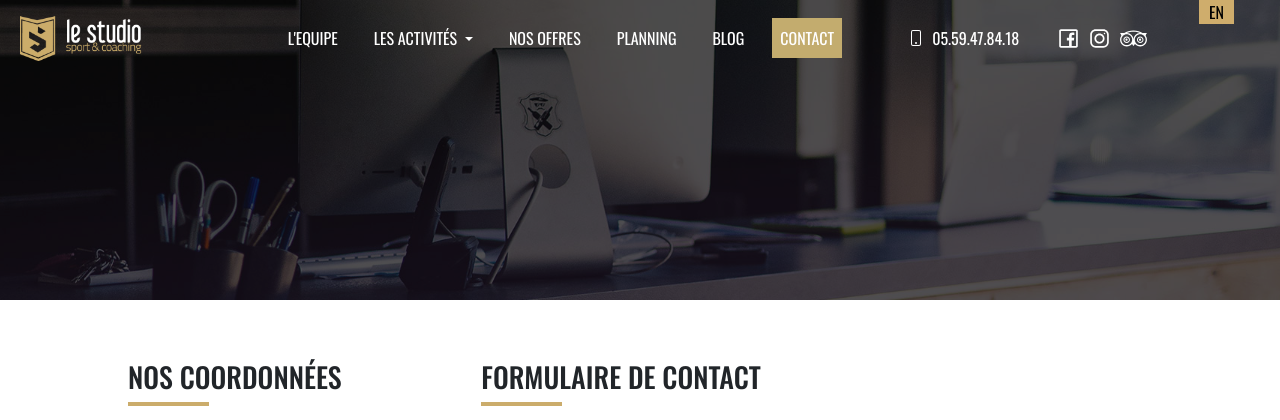
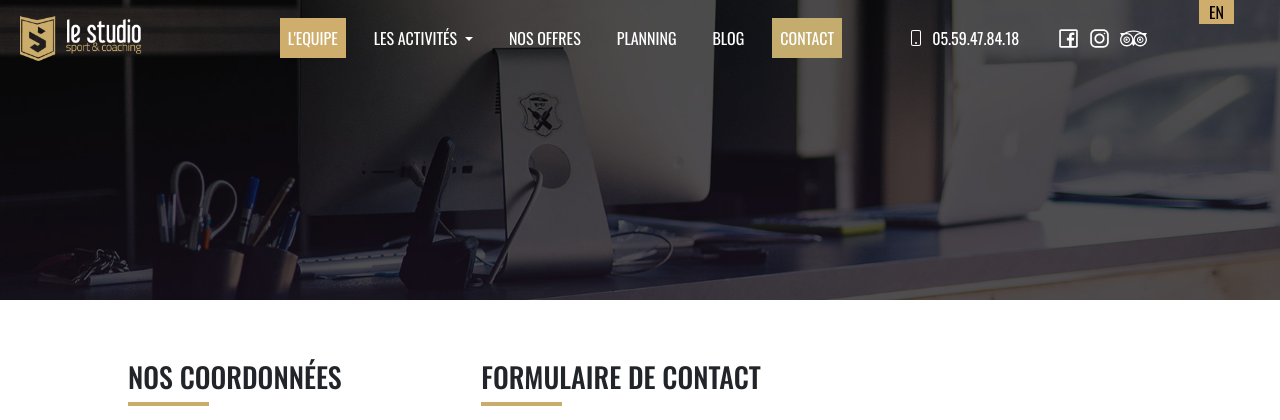
Before and after one commit to klebedieva/le_Studio_Backend, a PHP site: page /contact.html in a window 1280 px wide, with the pointer over the restyled element. Shown: the top 420 px of the page. Run offline with PHP 8.4, Linux system fonts and the light colour scheme.

Commit message:
Add bg to the navbar links

```diff
--- a/css/style-header-footer.css
+++ b/css/style-header-footer.css
@@ -167,6 +167,10 @@ h1, h2, h3, h5 {
 
 .nav-link {
     white-space: nowrap;
+}
+
+.nav-link:hover {
+    background-color: #cfad6c;
 }
 
 /* ==========================================================================
```
